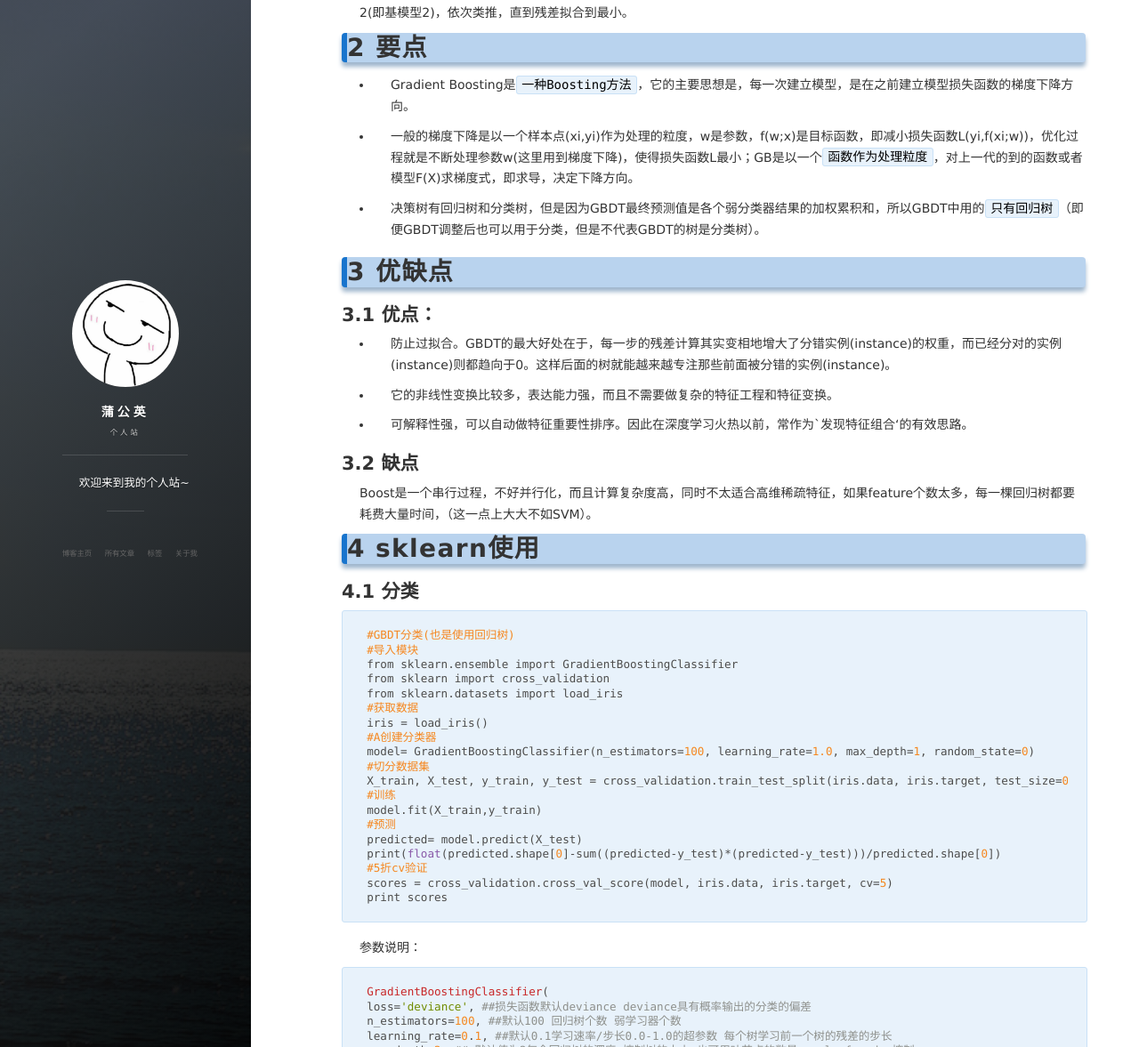
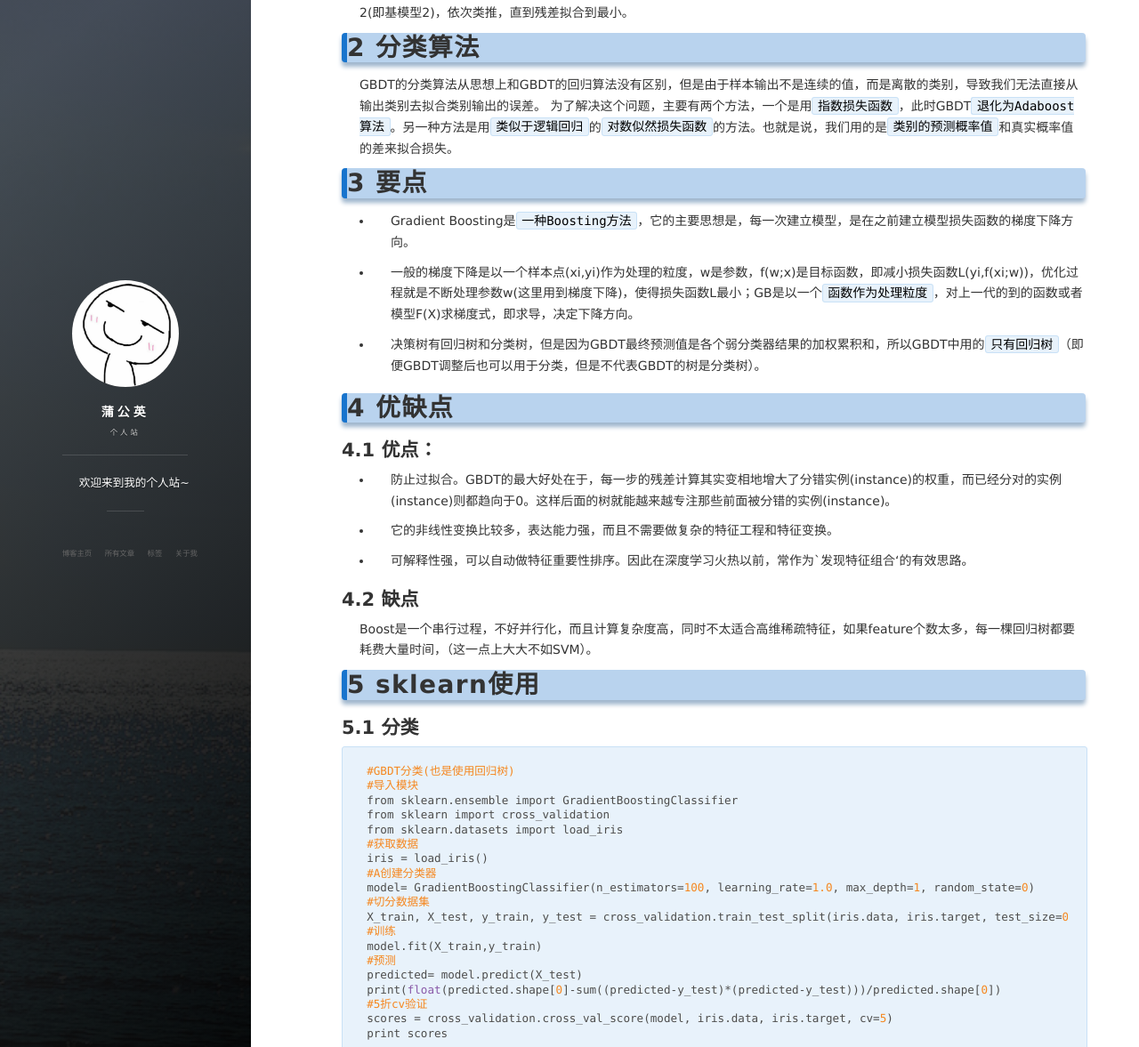
Before and after one commit to puluwen/puluwen.github.io, a Jekyll site: the page built from _posts/2019-01-19-GBDT-introduction.md, in a window 1280 px wide and 1400 px high, scrolled down 319 px. Shown: the part 223-1400 px from the top of the window at 89% size. Built offline with Jekyll 4.4.1, drawn with Linux system fonts in a browser that asks for light colours; nearby versions of some CDN libraries; comment, search, counter and statistics services are not loaded; some of the changed text lies outside the part shown.

````diff
--- a/_posts/2019-01-19-GBDT-introduction.md
+++ b/_posts/2019-01-19-GBDT-introduction.md
@@ -14,7 +14,11 @@
 
 GBDT算法中，用初始化的X0,y0 训练弱分类器1(即基模型1)后，将y0(真实值) - y^(预测值)=e0(残差)作为y1去训练弱分类器2(即基模型2)，依次类推，直到残差拟合到最小。
 
-# 2 要点
+# 2 分类算法
+GBDT的分类算法从思想上和GBDT的回归算法没有区别，但是由于样本输出不是连续的值，而是离散的类别，导致我们无法直接从输出类别去拟合类别输出的误差。
+为了解决这个问题，主要有两个方法，一个是用`指数损失函数`，此时GBDT`退化为Adaboost算法`。另一种方法是用`类似于逻辑回归`的`对数似然损失函数`的方法。也就是说，我们用的是`类别的预测概率值`和真实概率值的差来拟合损失。
+
+# 3 要点
 - Gradient Boosting是`一种Boosting方法`，它的主要思想是，每一次建立模型，是在之前建立模型损失函数的梯度下降方向。
 
 - 一般的梯度下降是以一个样本点(xi,yi)作为处理的粒度，w是参数，f(w;x)是目标函数，即减小损失函数L(yi,f(xi;w))，优化过程就是不断处理参数w(这里用到梯度下降)，使得损失函数L最小；GB是以一个`函数作为处理粒度`，对上一代的到的函数或者模型F(X)求梯度式，即求导，决定下降方向。
@@ -23,9 +27,9 @@
 
 
 
-# 3 优缺点
+# 4 优缺点
 
-## 3.1 优点：
+## 4.1 优点：
 
 - 防止过拟合。GBDT的最大好处在于，每一步的残差计算其实变相地增大了分错实例(instance)的权重，而已经分对的实例(instance)则都趋向于0。这样后面的树就能越来越专注那些前面被分错的实例(instance)。
 
@@ -33,12 +37,12 @@
 
 - 可解释性强，可以自动做特征重要性排序。因此在深度学习火热以前，常作为`发现特征组合‘的有效思路。
 
-## 3.2 缺点
+## 4.2 缺点
 
 Boost是一个串行过程，不好并行化，而且计算复杂度高，同时不太适合高维稀疏特征，如果feature个数太多，每一棵回归树都要耗费大量时间，（这一点上大大不如SVM）。
 
-# 4 sklearn使用
-## 4.1 分类
+# 5 sklearn使用
+## 5.1 分类
 ```python
 #GBDT分类(也是使用回归树)
 #导入模块
@@ -79,7 +83,7 @@
 )
 ```
 
-## 4.2 回归
+## 5.2 回归
 ```python
 ##GBDT回归 常调n_estimators树的个数max_depth每颗树深度
 from sklearn.ensemble import GradientBoostingRegressor
````
Also changed, not shown: other parts of _posts/2019-01-19-GBDT-introduction.md (+5 -0 lines).
